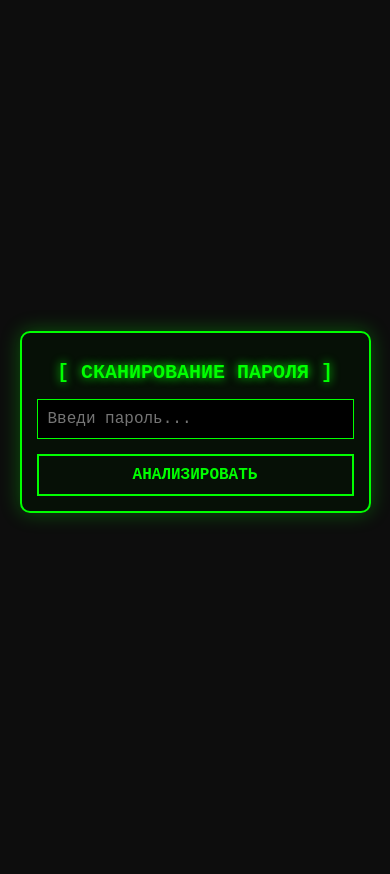
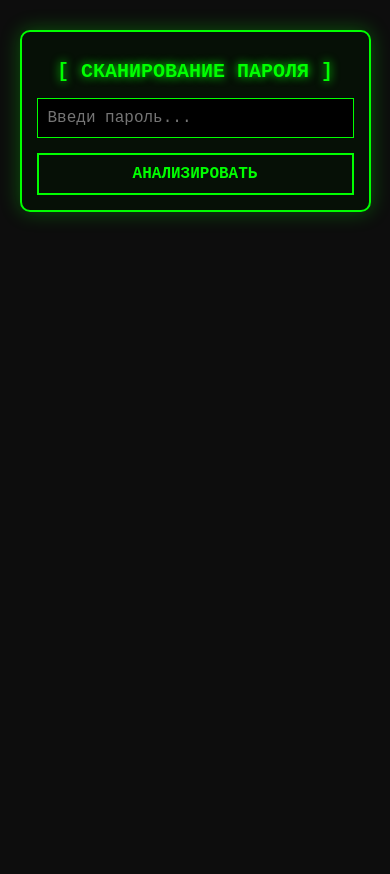
Before and after one commit to a80479314-a11y/password-cracker, a Flask app: page / in a window 390 px wide. Before the commit the page ends 522 px from the top, so only its background shows below. Run offline with Flask 3, Linux system fonts and the light colour scheme.

Commit message:
Update index.html

```diff
--- a/templates/index.html
+++ b/templates/index.html
@@ -65,6 +65,16 @@
 
         /* --- МОБИЛЬНАЯ ВЕРСИЯ --- */
         @media (max-width: 650px) {
+                        body {
+                justify-content: flex-start; /* Прижимаем к верху */
+                padding-top: 30px; /* Отступ сверху */
+                height: auto; /* Разрешаем странице скроллиться */
+                min-height: 100vh;
+            }
+            .container {
+                width: 95%; /* Чуть шире */
+                margin-bottom: 30px;
+            }
             .container {
                 width: 90%; /* Занимает 90% ширины экрана */
                 padding: 15px; /* Уменьшаем отступы внутри */
```
